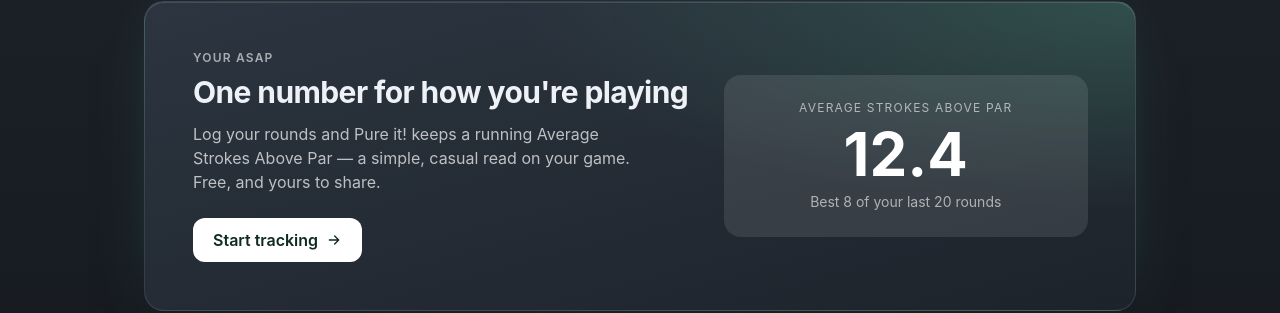
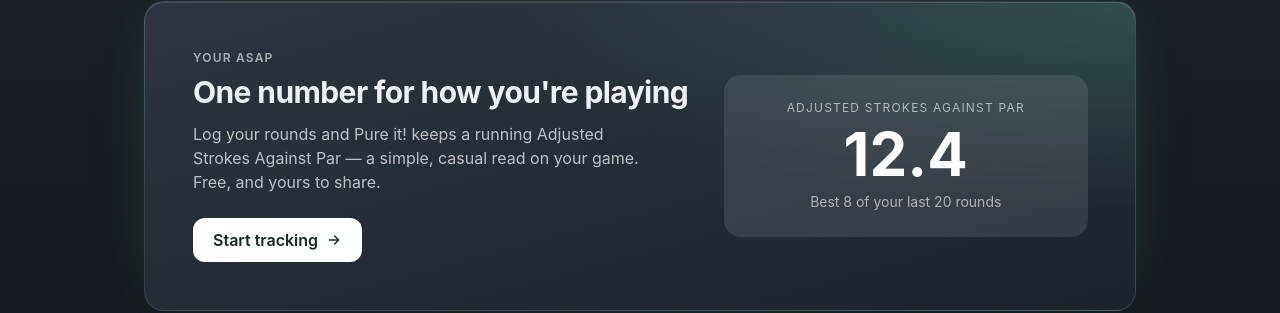
Before and after one commit to ChadH81/pure-it, a Next.js app: page / in a window 1280 px wide. Shown: the part 1259-1572 px from the top of the page. Built offline with nearby package versions, Linux system fonts and the light colour scheme; no server answers.

Commit message:
Rename ASAP to Adjusted Strokes Against Par (acronym unchanged)
More accurate wording — 'Adjusted' reflects the rating/slope adjustment. Full
name now leads; the ASAP acronym stays as a light brand hook. Code slug, /r/asap
route, and share payloads are unchanged.

```diff
--- a/app/games/page.tsx
+++ b/app/games/page.tsx
@@ -89,8 +89,8 @@
         <div>
           <h3 className="font-bold">Want to track how you&apos;re playing?</h3>
           <p className="text-sm text-[var(--muted)]">
-            ASAP turns your rounds into one simple number — your Average Strokes
-            Above Par.
+            ASAP turns your rounds into one simple number — your Adjusted
+            Strokes Against Par.
           </p>
         </div>
         <Link href="/handicap" className="btn-ghost whitespace-nowrap px-4 py-2 text-sm">
--- a/app/handicap/page.tsx
+++ b/app/handicap/page.tsx
@@ -89,7 +89,7 @@
       <main className="mx-auto max-w-2xl px-4 py-16 text-center">
         <h1 className="text-2xl font-bold">Track your ASAP</h1>
         <p className="mt-2 text-[var(--muted)]">
-          Log your rounds and get your Average Strokes Above Par — a free,
+          Log your rounds and get your Adjusted Strokes Against Par — a free,
           casual estimate of how you&apos;re playing.
         </p>
         <Link
@@ -157,17 +157,17 @@
           <>
             <div className="flex items-start justify-between gap-3">
               <p className="text-sm uppercase tracking-widest text-white/70">
-                Average Strokes Above Par (ASAP)
+                Adjusted Strokes Against Par (ASAP)
               </p>
               <ShareButton
                 title="My ASAP"
-                text={`⛳ My ASAP (Average Strokes Above Par) is ${result.index.toFixed(
+                text={`⛳ My ASAP (Adjusted Strokes Against Par) is ${result.index.toFixed(
                   1
                 )} — tracked free on Pure it!`}
                 url={shareUrl("asap", {
                   game: "ASAP",
                   headline: `My ASAP is ${result.index.toFixed(1)}`,
-                  sub: "Average Strokes Above Par",
+                  sub: "Adjusted Strokes Against Par",
                   rows: [
                     { label: "ASAP", value: result.index.toFixed(1), lead: true },
                     {
@@ -189,7 +189,7 @@
         ) : (
           <>
             <p className="text-sm uppercase tracking-widest text-white/70">
-              Average Strokes Above Par (ASAP)
+              Adjusted Strokes Against Par (ASAP)
             </p>
             <p className="mt-1 text-3xl font-bold">
               {result.roundsNeeded} more {result.roundsNeeded === 1 ? "round" : "rounds"} to go
--- a/app/page.tsx
+++ b/app/page.tsx
@@ -156,7 +156,7 @@
           <p className="text-xs font-semibold uppercase tracking-widest text-white/60">Your ASAP</p>
           <h2 className="mt-2 text-3xl font-bold text-white">One number for how you&apos;re playing</h2>
           <p className="mt-3 max-w-md text-white/70">
-            Log your rounds and Pure it! keeps a running Average Strokes Above Par —
+            Log your rounds and Pure it! keeps a running Adjusted Strokes Against Par —
             a simple, casual read on your game. Free, and yours to share.
           </p>
           <Link
@@ -167,7 +167,7 @@
           </Link>
         </div>
         <div className="rounded-2xl bg-white/10 p-6 text-center ring-1 ring-white/10">
-          <p className="text-xs uppercase tracking-widest text-white/60">Average Strokes Above Par</p>
+          <p className="text-xs uppercase tracking-widest text-white/60">Adjusted Strokes Against Par</p>
           <p className="mt-2 text-6xl font-bold">12.4</p>
           <p className="mt-2 text-sm text-white/60">Best 8 of your last 20 rounds</p>
         </div>
--- a/lib/handicap.ts
+++ b/lib/handicap.ts
@@ -1,6 +1,6 @@
 /**
  * Pure it!'s own scoring math. It turns a golfer's recent rounds into a single
- * "Average Strokes Above Par (ASAP)" number using standard score-differential
+ * "Adjusted Strokes Against Par (ASAP)" number using standard score-differential
  * arithmetic (a public method, not anyone's proprietary system).
  *
  * ASAP is an unofficial estimate for casual play. It is not affiliated with,
```
